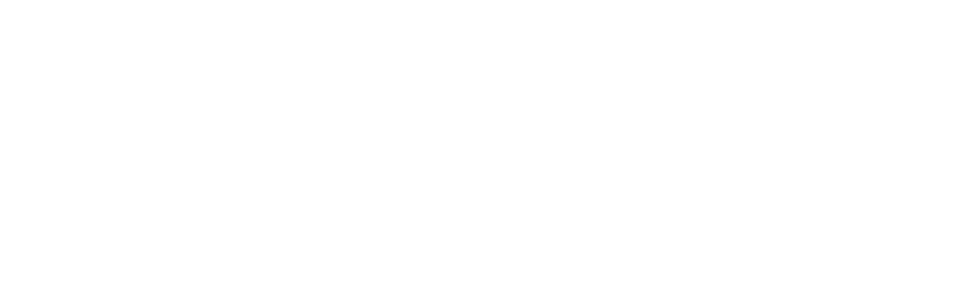
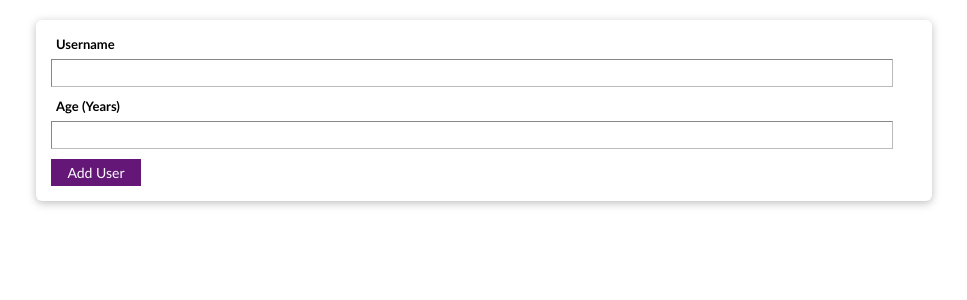
Before and after one commit to laxitabaheti/BuildingAProject, a React (Create React App) app: page / in a window 1280 px wide. Shown: the top 300 px of the page, without its empty margins (156-1123 px from the left). Built offline with nearby package versions, Linux system fonts and the light colour scheme.

Commit message:
Second Commit

```diff
--- a/src/App.js
+++ b/src/App.js
@@ -1,7 +1,11 @@
 import React from "react";
-
+import AddUser from "./components/Users/AddUser";
 function App() {
-  return <div></div>;
+  return (
+    <div>
+      <AddUser />
+    </div>
+  );
 }
 
 export default App;
--- /dev/null
+++ b/src/components/UI/Card.js
@@ -0,0 +1,8 @@
+import styles from "./Card.module.css";
+
+const Card = (props) => {
+  return (
+    <div className={`${styles.card} ${props.className}`}>{props.children}</div>
+  );
+};
+export default Card;
--- /dev/null
+++ b/src/components/UI/Card.module.css
@@ -0,0 +1,7 @@
+.card {
+  background: rgb(255, 255, 255);
+  display: block;
+  margin-left: auto;
+  margin-right: auto;
+  box-shadow: 0 2px 8px rgba(180, 180, 180, 0.877);
+}
--- a/src/components/Users/AddUser.js
+++ b/src/components/Users/AddUser.js
@@ -1,3 +1,5 @@
+import Card from "../UI/Card";
+import styles from "./AddUser.module.css";
 const AddUser = (props) => {
   const SubmitHandler = (event) => {
     event.preventDefault();
@@ -5,13 +7,15 @@
 
   return (
     <div>
-      <form onSubmit={SubmitHandler}>
-        <label>Username</label>
-        <input id="username" type="text" />
-        <label>Age (Years)</label>
-        <input id="age" type="number" />
-        <button type="submit">Add User</button>
-      </form>
+      <Card className={styles.card}>
+        <form onSubmit={SubmitHandler}>
+          <label htmlFor="username">Username</label>
+          <input id="username" type="text" />
+          <label htmlFor="age">Age (Years)</label>
+          <input id="age" type="number" />
+          <button type="submit">Add User</button>
+        </form>
+      </Card>
     </div>
   );
 };
--- /dev/null
+++ b/src/components/Users/AddUser.module.css
@@ -0,0 +1,44 @@
+.card {
+  align-self: center;
+  margin-top: 20px;
+  width: 70%;
+  font-size: 13px;
+  border-radius: 6px;
+  padding: 5px;
+  font-family: inherit;
+}
+
+.card label {
+  padding: 5px;
+  margin-top: 6px;
+  margin-left: 10px;
+  margin-bottom: 2px;
+  display: block;
+  font-weight: bold;
+}
+.card input {
+  width: 95%;
+  border-width: 1px;
+  border-color: rgba(27, 27, 27, 0.466);
+  padding: 5px;
+  margin-left: 10px;
+  margin-right: 10px;
+  display: block;
+  margin-bottom: 5px;
+  font-family: inherit;
+}
+
+.card button {
+  margin-top: 5px;
+  border-radius: 0%;
+  box-shadow: none;
+  margin-left: 10px;
+  margin-bottom: 10px;
+  padding: 5px;
+  background-color: rgb(100, 23, 119);
+  color: white;
+  border-width: 0px;
+  width: 90px;
+  font-size: 14px;
+  font-family: inherit;
+}
--- a/src/index.css
+++ b/src/index.css
@@ -3,7 +3,9 @@
 }
 
 html {
-  font-family: sans-serif;
+  font-family: "Trebuchet MS", "Lucida Sans Unicode", "Lucida Grande",
+    "Lucida Sans", Arial, sans-serif;
+  background: #ffffff;
 }
 
 body {
--- a/src/styles.css
+++ /dev/null
@@ -1,4 +0,0 @@
-.App {
-  font-family: sans-serif;
-  text-align: center;
-}
```
Also changed, not shown: package.json (+10 -2 lines).
